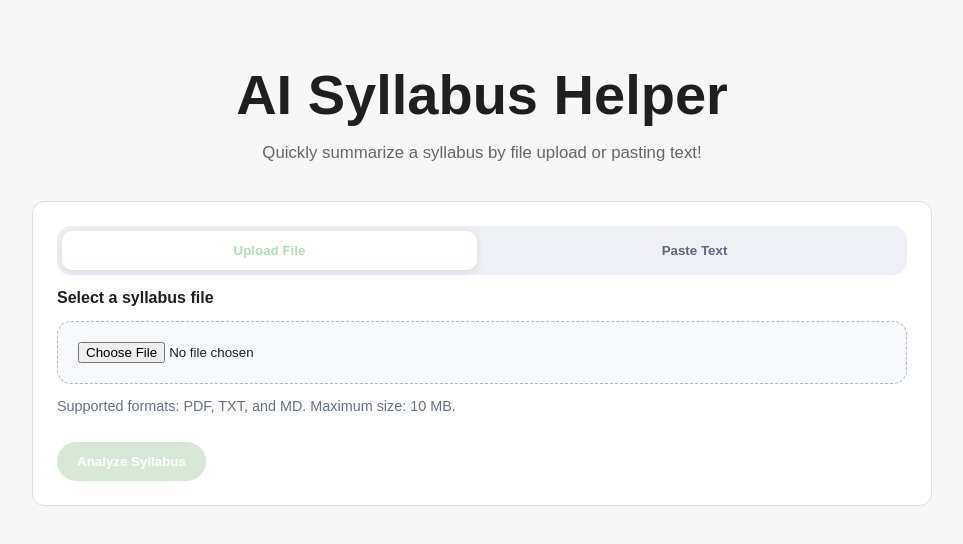
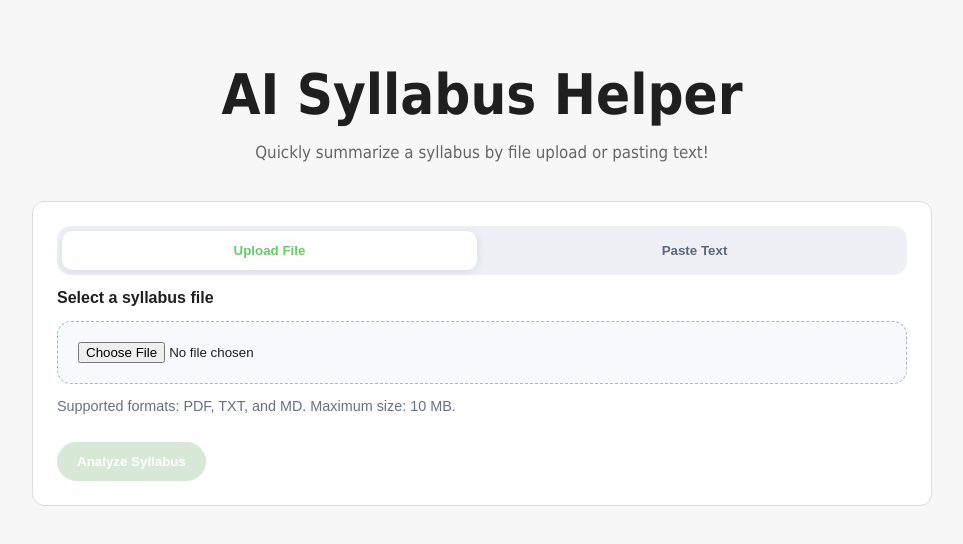
Before and after one commit to yumengwei88/ai-syllabus-helper, a React (Vite) app in the folder frontend/: page / in a window 1280 px wide. Shown: the top 544 px of the page, without its empty margins (158-1121 px from the left). Built offline with nearby package versions, Linux system fonts and the light colour scheme.

Commit message:
Update app styling

```diff
--- a/frontend/src/App.css
+++ b/frontend/src/App.css
@@ -22,6 +22,7 @@ body {
 
 h1 {
   margin: 0;
+  font-family: Tahoma, Geneva, sans-serif;
   font-size: clamp(2.2rem, 5vw, 3.5rem);
   line-height: 1.1;
   font-weight: 700;
@@ -29,6 +30,7 @@ h1 {
 
 .subtitle {
   max-width: 600px;
+  font-family: Tahoma, Geneva, sans-serif;
   margin: 14px auto 0;
   color: #666;
   font-size: 1.05rem;
@@ -74,14 +76,14 @@ button {
   border: none;
   border-radius: 999px;
   padding: 12px 20px;
-  background: #AFE1AF;
+  background: #6aca6a;
   color: white;
   font-weight: 700;
   cursor: pointer;
 }
 
 button:hover {
-  background: #AFE1AF;
+  background: #6ca26c;
 }
 
 button:disabled {
@@ -151,7 +153,7 @@ li {
 
 .mode-button.active {
   background: white;
-  color: #AFE1AF;
+  color: #6aca6a;
   box-shadow: 0 2px 8px rgba(24, 32, 51, 0.1);
 }
 
```
